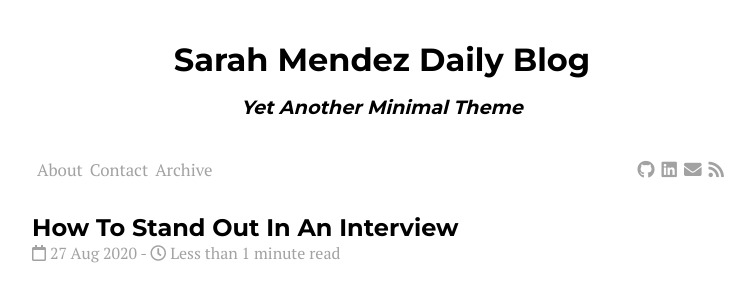
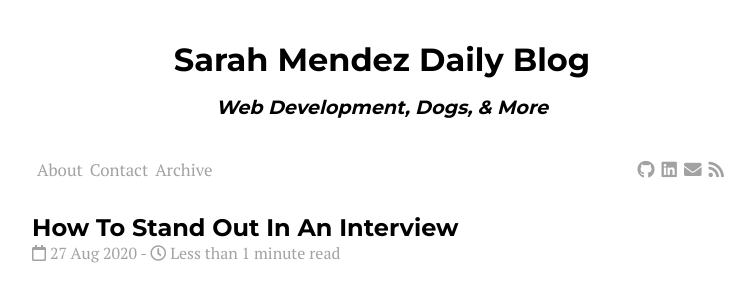
Before and after one commit to srhmendez/Blog_Website, a Jekyll site: the page built from index.html, in a window 1280 px wide. Shown: the top 285 px of the page, without its empty margins (258-1013 px from the left). Built offline with Jekyll 4.4.1, drawn with Linux system fonts in a browser that asks for light colours; nearby versions of some CDN libraries; the list of posts is cut into pages by our own code.

Commit message:
updating

```diff
--- a/_data/settings.yml
+++ b/_data/settings.yml
@@ -4,7 +4,7 @@ analytics-id: #leave blank to not use Analytics
 #Subtitle
 subtitle:
   active: true
-  text: Yet Another Minimal Theme
+  text: Web Development, Dogs, & More
 
 #Nav
 nav:
```
